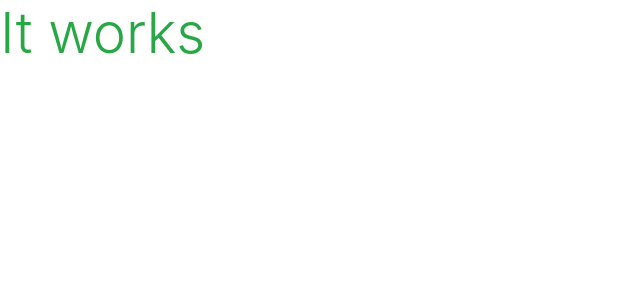
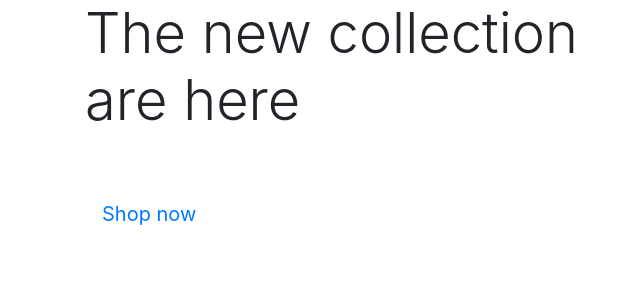
Before and after one commit to Baal89/boutique, a Django app: page / in a window 1280 px wide. Shown: the top 300 px of the page, without its empty margins (0-640 px from the left). Run offline with Django 3.2, Linux system fonts and the light colour scheme; some libraries are stand-ins or nearby versions.

Commit message:
added homepage content

```diff
--- a/home/templates/home/index.html
+++ b/home/templates/home/index.html
@@ -3,6 +3,17 @@
 
 {% block content %}
 
-    <h1 class="display-4 text-success">It works</h1>
+    <div class="container h-100">
+        <div class="row h-100">
+            <div class="col-7 col-md-6 my-auto">
+                <h1 class="display-4 logo-font text-black">The new collection are here </h1>
+                <div class="my-5">
+                    <h4>
+                        <a href="#" class="shop-now-button btn btn-lg rounded-0 text-upperecase py-3">Shop now</a>
+                    </h4>
+                </div>
+            </div>
+        </div>
+    </div>
 
 {% endblock %}
```
